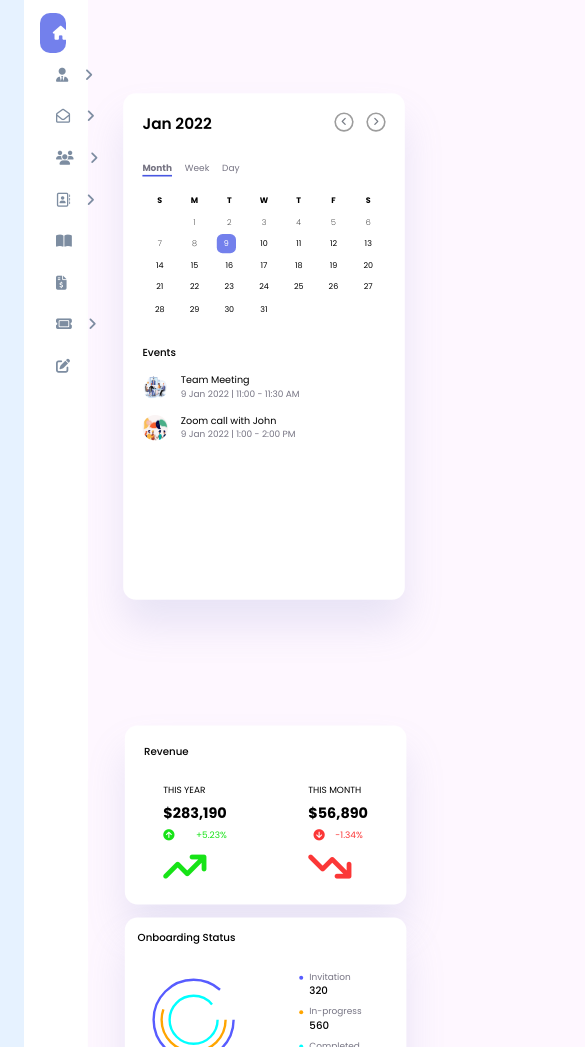
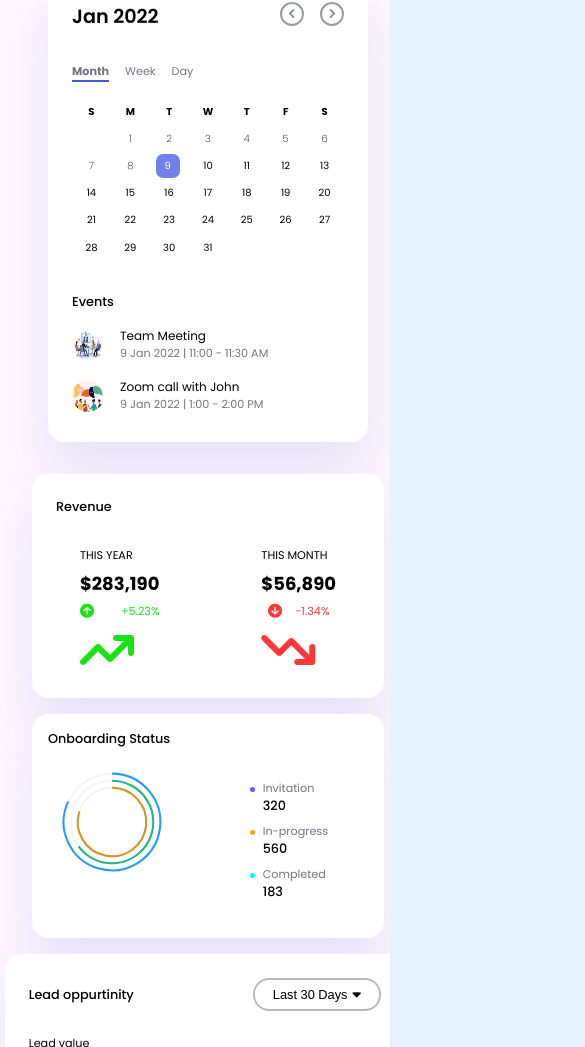
Before and after one commit to Saurab-Negi/VerveGen-Assignment, a plain HTML site: page index.html in a window 390 px wide. Shown: the part 134-1181 px from the top of the page, 585 px wide, since content can reach past the window. Drawn offline with nearby package versions, Linux system fonts and the light colour scheme.

Commit message:
Added Responsiveness

```diff
--- a/index.html
+++ b/index.html
@@ -5,7 +5,11 @@
     <meta name="viewport" content="width=device-width, initial-scale=1.0">
     <title>Task Management Dashboard</title>
     <link rel="stylesheet" href="style.css">
-    <link rel="stylesheet" href="https://cdnjs.cloudflare.com/ajax/libs/font-awesome/6.5.2/css/all.min.css" integrity="sha512-SnH5WK+bZxgPHs44uWIX+LLJAJ9/2PkPKZ5QiAj6Ta86w+fsb2TkcmfRyVX3pBnMFcV7oQPJkl9QevSCWr3W6A==" crossorigin="anonymous" referrerpolicy="no-referrer" /> <!-- Font awesome cdn link -->
+    <link rel="stylesheet" href="https://cdnjs.cloudflare.com/ajax/libs/font-awesome/6.5.2/css/all.min.css" integrity="sha512-SnH5WK+bZxgPHs44uWIX+LLJAJ9/2PkPKZ5QiAj6Ta86w+fsb2TkcmfRyVX3pBnMFcV7oQPJkl9QevSCWr3W6A==" crossorigin="anonymous" referrerpolicy="no-referrer" />
+    <!-- Font awesome cdn link -->
+
+    <script src="https://cdn.jsdelivr.net/npm/apexcharts"></script>
+    <!-- Apex charts cdn -->
 </head>
 <body>
     <div class="main-box">
@@ -133,15 +137,37 @@
                         <div class="onboarding">
 
                             <h3>Onboarding Status</h3>
-
                             <div class="onboarding-items">
 
                             <div class="circle">
-                                    <svg>
-                                        <circle class="c-one" r="50" cy="62" cx="70"></circle>
-                                        <circle class="c-two" r="40" cy="62" cx="70"></circle>
-                                        <circle class="c-three" r="30" cy="62" cx="70"></circle>
-                                    </svg>
+
+                                <!-- Circular progress bar using Apex Charts -->
+                                <div id="chart"></div>
+                                <script>
+                                    var options = {
+                                    series: [82, 65, 80],
+                                    chart: {
+                                    height: 180,
+                                    type: 'radialBar',
+                                    },
+                                    plotOptions: {
+                                    radialBar: {
+                                        dataLabels: {
+                                        name: {
+                                            fontSize: '12px',
+                                        },
+                                        value: {
+                                            fontSize: '8px',
+                                        }
+                                        }
+                                    }
+                                    },
+                                    labels: ['Invitation', 'Completed', 'In-progress'],
+                                    };
+
+                                    var chart = new ApexCharts(document.querySelector("#chart"), options);
+                                    chart.render();
+                                </script>
                             </div>
 
                                     <div class="steps">
@@ -297,11 +323,13 @@
                     </div>
 
                     <div class="calendar">
+
                         <div class="c-head">
                             <p style="border-bottom: 2px solid #4857e2; font-weight: 700;">Month</p>
                             <p>Week</p>
                             <p>Day</p>
                         </div>
+
                         <div class="c-body">
                             <table class="c-tab">
                                 <tr>
@@ -360,23 +388,24 @@
                                 </tr>
                             </table>
                         </div>
+
                     </div>
 
                     <div class="events">
                         <h3>Events</h3>
                         <div class="team">
                             <img class="events-img" src="./img/img2.jpg" alt="">
-                            <div class="team-desc">
-                                <h5 class="team-title">Team Meeting</h5>
-                                <p class="team-date">9 Jan 2022   |   11:00 - 11:30 AM</p>
+                            <div class="t-desc">
+                                <h5 class="t-title">Team Meeting</h5>
+                                <p class="t-date">9 Jan 2022   |   11:00 - 11:30 AM</p>
                             </div>
                         </div>
 
                         <div class="zoom">
                             <img class="events-img" src="./img/img3.jpg" alt="">
-                            <div class="zoom-desc">
-                                <h5 class="zoom-title">Zoom call with John</h5>
-                                <p class="zoom-date">9 Jan 2022   |   1:00 - 2:00 PM</p>
+                            <div class="z-desc">
+                                <h5 class="z-title">Zoom call with John</h5>
+                                <p class="z-date">9 Jan 2022   |   1:00 - 2:00 PM</p>
                             </div>
                         </div>
                     </div>
--- a/style.css
+++ b/style.css
@@ -12,7 +12,6 @@
 body{
     background: #e6f2ff;
     font-size: 0.88rem;
-    /* overflow-x: hidden; */
     font-family: 'Poppins', sans-serif;
     user-select: none;
 }
@@ -23,7 +22,7 @@ body{
     display: grid;
     grid-template-columns: 12rem auto;
     width: 97%;
-    height: 150vh;
+    height: 58rem;
     gap: 1rem;
     margin: 2rem 1.5rem 2rem;
     border-radius: 2rem;
@@ -31,20 +30,17 @@ body{
 
 /* left side */
 aside{
-    height: 100vh;
+    display: flex;
+    flex-direction: column;
 }
 aside .top{
-    background: #fff;
     display: flex;
-    justify-content: center;
-    align-items: center;
     margin-top: 2.5rem;
+    margin-left: 2.5rem;
+    width: 9rem;
 }
 aside .logo{
     display: flex;
-    justify-content: center;
-    align-items:center;
-    padding-left: 1rem;
     gap: 1rem;
 }
 .logo i{
@@ -55,13 +51,12 @@ aside .logo{
 
 /* sidebar */
 aside .sidebar{
-    background-color: #fff;
     display: flex;
     flex-direction: column;
-    height: 85vh;
     margin-top: 2rem;
     position: relative;
     top: 1rem;
+    gap: 6px;
 }
 aside .sidebar a{
     display: flex;
@@ -85,7 +80,7 @@ aside .sidebar .options{
     border-radius: 10px;
 }
 .sidebar .options:hover{
-    transform: translateX(15px);
+    transform: translateX(12px);
     transition: all .1s ease;
 }
 
@@ -102,8 +97,8 @@ aside .sidebar .options{
 .navbar{
     display: flex;
     justify-content: space-between;
-    width: 66rem;
-    height: 10vh;
+    width: 65rem;
+    height: 3rem;
     align-items: center;
     margin-top: 2rem;
     margin-bottom: 1rem;
@@ -175,15 +170,16 @@ aside .sidebar .options{
 .insights-left{
     display: flex;
     flex-direction: column;
-    flex: 1;
     gap: 1rem;
+    margin: 1rem;
 }
 
 /* revenue & onboarding */
 .insights-left .rev-on{
     display: flex;
     flex-direction: row;
-    width: 45rem;
+    width: 43rem;
+    gap: 1rem;
 }
 
 /* revenue */
@@ -193,7 +189,6 @@ aside .sidebar .options{
     justify-content: space-between;
     width: 22rem;
     height: 14rem;
-    margin-left: 1rem;
     padding: 1.5rem;
     background: #fff;
     border-radius: 1rem;
@@ -241,7 +236,6 @@ aside .sidebar .options{
     flex-direction: column;
     width: 22rem;
     height: 14rem;
-    margin-left: 1rem;
     padding: 1rem;
     background: #fff;
     border-radius: 1rem;
@@ -255,38 +249,12 @@ aside .sidebar .options{
     height: 10rem;
 }
 
-/* circle */
- .onboarding-items .circle{
-    height: 68px;
-    width: 68px;
-    border-radius: 50px;
+/* circles using APEX charts */
+.onboarding-items .circle{
+    margin-top: 2.5rem;
+    width: 8rem;
 }
-.onboarding-items svg{
-    position: absolute;
-    height: 150px;
-    width: 150px;
-    top: 2rem;
-}
-.onboarding-items svg circle{
-    fill: none;
-    transform: rotate(270,80,80);
-    stroke-width: 3px;
-}
-.onboarding-items svg .c-one{
-    stroke: rgb(87, 92, 255);
-    stroke-dashoffset: 0;
-    stroke-dasharray: 271.24
-}
-.onboarding-items svg .c-two{
-    stroke: orange;
-    stroke-dashoffset: 0;
-    stroke-dasharray: 138.88;
-}
-.onboarding-items svg .c-three{
-    stroke: cyan;
-    stroke-dashoffset: 0;
-    stroke-dasharray: 166.52;
-}
+
 .onboarding-items .steps{
     position: absolute;
     display: flex;
@@ -295,17 +263,17 @@ aside .sidebar .options{
     right: 2.5rem;
     gap: .5rem;
 }
- .onboarding-items .steps .dot{
+.steps .dot{
     height: 5px;
     width: 5px;
     border-radius: 50%;
 }
-.onboarding-items .steps .steps-list{
+.steps .steps-list{
     display: flex;
     align-items: baseline;
     gap: 8px;
 }
-.onboarding-items .steps .step-name{
+.steps .step-name{
     display: flex;
     flex-direction: column;
 }
@@ -315,9 +283,6 @@ aside .sidebar .options{
     display: flex;
     flex-direction: column;
     background: #fff;
-    width: 44rem;
-    height: 30vh;
-    margin-left: 1rem;
     padding: 1.5rem;
     border-radius: 1rem;
     box-shadow: 0 2rem 3rem rgba(132, 139, 200, 0.18);
@@ -326,7 +291,6 @@ aside .sidebar .options{
     display: flex;
     justify-content: space-between;
     align-items: center;
-    width: 40rem;
 }
 .lead-top button{
     display: flex;
@@ -347,7 +311,7 @@ aside .sidebar .options{
     justify-content: space-between;
     align-items: center;
     margin-top: 1.5rem;
-    width: 35rem;
+    width: 30rem;
 }
 .lead .value{
     display: flex;
@@ -360,10 +324,7 @@ aside .sidebar .options{
 .insights-left .task{
     display: flex;
     flex-direction: column;
-    width: 44rem;
-    height: 55vh;
     background-color: #fff;
-    margin-left: 1rem;
     border-radius: 2rem;
     padding: 1.5rem;
     gap: 1rem;
@@ -406,11 +367,11 @@ aside .sidebar .options{
     display: flex;
     flex-direction: column;
     width: 20rem;
-    height: 75vh;
+    height: 29rem;
     background: #fff;
     border-radius: 1rem;
-    margin-right: 1rem;
     padding: 1.5rem;
+    margin: 1rem;
     gap: 2rem;
     box-shadow: 0 2rem 3rem rgba(132, 139, 200, 0.18);
 }
@@ -445,7 +406,7 @@ aside .sidebar .options{
     display: flex;
     gap: 1rem;
 }
-.calendar .c-head p:hover{
+.c-head p:hover{
     font-weight: 600;
     cursor: pointer;
 }
@@ -478,18 +439,32 @@ aside .sidebar .options{
     border-radius: 30%;
 }
 
+/* events */
+.insights-right .events{
+    display: flex;
+    flex-direction: column;
+    gap: 1rem;
+}
+.events .team, .zoom{
+    display: flex;
+    gap: 1rem;
+    align-items: center;
+}
+.events-img{
+    width: 2rem;
+    height: 2rem;
+    border-radius: 50%;
+}
+
 /* MEDIA QUERY TAB VIEW */
-@media screen and (max-width:1024px) {
+@media screen and (max-width:1025px) {
     /* left side */
     .main-box{
         width: 94%;
-        height: 230vh;
+        height: 90rem;
         grid-template-columns: 7rem auto;
     }
-    .top h2{
-        display: none;
-    }
-    aside .sidebar h3{
+    .top h2, aside .sidebar h3{
         display: none;
     }
     .sidebar .active{
@@ -508,56 +483,39 @@ aside .sidebar .options{
         flex-direction: column-reverse;
         align-items: center;
     }
-    .insights-right{
-        margin-bottom: 1rem;
-        width: 22rem;
-    }
 }
 
-/* MEDIA QUERY PHONE VIEW */
-@media screen and (max-width:450px) {
-    .main-box{
-        width: 94%;
-        height: 230vh;
-        grid-template-columns: 3rem auto;
-    }
-    .navbar{
-        width: 22rem;
-    }
-    .navbar h1, .navbar-right h2{
+@media screen and (max-width:500px){
+    aside{
         display: none;
     }
-    .insights{
-        flex-direction: column-reverse;
-        align-items: flex-start;
+    .main-box{
+        overflow-x: hidden;
+        width: 100%;
+        margin: 0;
+        height: 90rem;
+        grid-template-columns: 7rem auto;
+    }
+    .navbar, .main{
+        width: 26rem;
+    }
+    .navbar h1, .navbar-right-two h2{
+        display: none;
     }
     .rev-on{
+        justify-content: center;
+        flex-wrap: wrap;
+    }
+    .lead{
         position: relative;
-        right: 3rem;
-        transform: scale(0.8);
-        flex-wrap: wrap;
-        gap: 1rem;
+        left: 8.8rem;
+        width: 25rem;
     }
-    .insights-right{
-        transform: scale(0.8);
+    .task{
+        position: relative;
+        left: 8.8rem;
+        width: 25rem;
     }
-}
-
-/* events */
-.insights-right .events{
-    display: flex;
-    flex-direction: column;
-    gap: 1rem;
-}
-.events .team, .zoom{
-    display: flex;
-    gap: 1rem;
-    align-items: center;
-}
-.events-img{
-    width: 2rem;
-    height: 2rem;
-    border-radius: 50%;
 }
 
 h1{
```
Lines whose indentation alone changed are shown as unchanged.
